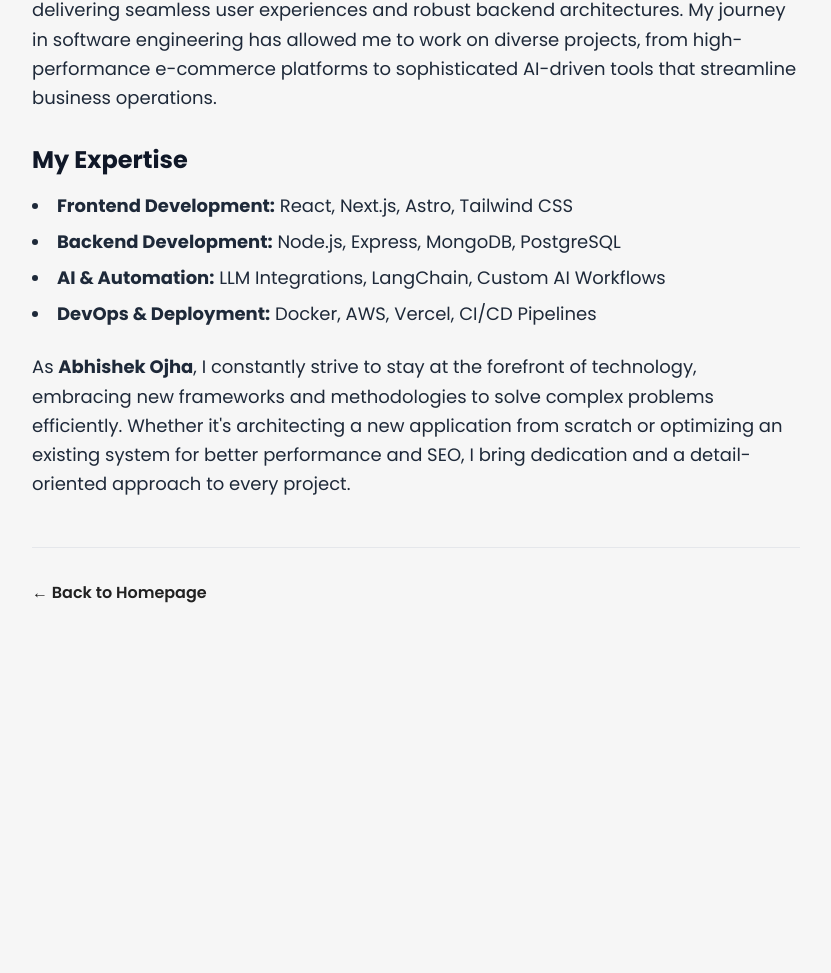
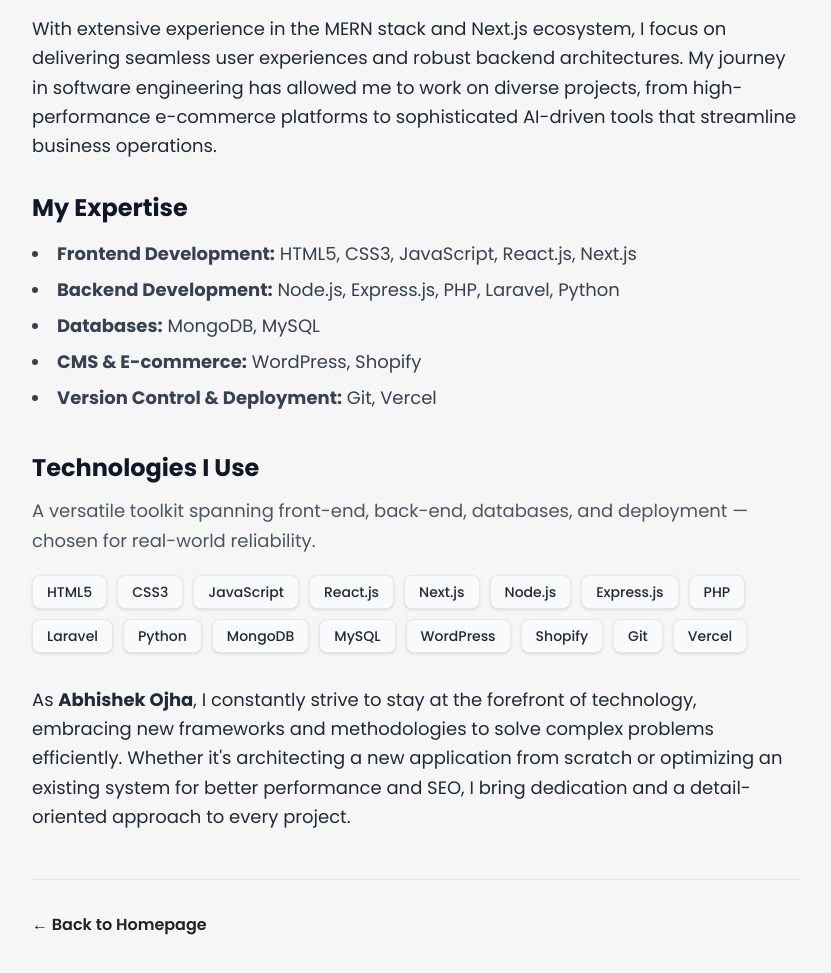
Before and after one commit to abhishekhojha/abhishekhojha, an Astro site: page /abhishekh-ojha in a window 1280 px wide. Shown: the part 343-1316 px from the top of the page, without its empty margins (224-1055 px from the left). Before the commit the page ends 1045 px from the top, so only its background shows below. Built offline with nearby package versions, Linux system fonts and the light colour scheme; Astro itself is replaced by a stand-in of ours.

Commit message:
skills update

```diff
--- a/src/pages/abhishekh-ojha.astro
+++ b/src/pages/abhishekh-ojha.astro
@@ -8,36 +8,102 @@
   description="Learn more about Abhishekh Ojha (also known as Abhishek Ojha), a Full Stack Developer and AI Engineer building scalable web applications."
   url="https://www.abhishekhojha.com/abhishekh-ojha"
 >
-  <main class="container mx-auto px-4 py-24 min-h-screen text-gray-800 dark:text-gray-200">
+  <main
+    class="container mx-auto px-4 pt-24 sm:pt-28 md:pt-36 py-24 min-h-screen text-gray-800 dark:text-gray-200"
+  >
     <div class="max-w-3xl mx-auto space-y-6">
-      <h1 class="text-4xl md:text-5xl font-extrabold text-gray-900 dark:text-gray-100 tracking-tight">
+      <h1
+        class="text-4xl md:text-5xl font-extrabold text-gray-900 dark:text-gray-100 tracking-tight"
+      >
         Abhishekh Ojha
       </h1>
 
       <p class="text-lg leading-relaxed">
-        Hello! I am <strong>Abhishekh Ojha</strong> (often spelled as <strong>Abhishek Ojha</strong>), a passionate Full Stack Developer and AI Automation Expert based in India. I specialize in building highly scalable, responsive web applications and integrating advanced AI capabilities into modern digital solutions.
+        Hello! I am <strong>Abhishekh Ojha</strong> (often spelled as <strong
+          >Abhishek Ojha</strong
+        >), a passionate Full Stack Developer and AI Automation Expert based in
+        India. I specialize in building highly scalable, responsive web
+        applications and integrating advanced AI capabilities into modern
+        digital solutions.
       </p>
 
       <p class="text-lg leading-relaxed">
-        With extensive experience in the MERN stack and Next.js ecosystem, I focus on delivering seamless user experiences and robust backend architectures. My journey in software engineering has allowed me to work on diverse projects, from high-performance e-commerce platforms to sophisticated AI-driven tools that streamline business operations.
+        With extensive experience in the MERN stack and Next.js ecosystem, I
+        focus on delivering seamless user experiences and robust backend
+        architectures. My journey in software engineering has allowed me to work
+        on diverse projects, from high-performance e-commerce platforms to
+        sophisticated AI-driven tools that streamline business operations.
       </p>
 
       <h2 class="text-2xl font-bold mt-8 mb-4 text-gray-900 dark:text-gray-100">
         My Expertise
       </h2>
-      <ul class="list-disc list-inside space-y-2 text-lg">
-        <li><strong>Frontend Development:</strong> React, Next.js, Astro, Tailwind CSS</li>
-        <li><strong>Backend Development:</strong> Node.js, Express, MongoDB, PostgreSQL</li>
-        <li><strong>AI & Automation:</strong> LLM Integrations, LangChain, Custom AI Workflows</li>
-        <li><strong>DevOps & Deployment:</strong> Docker, AWS, Vercel, CI/CD Pipelines</li>
+      <ul
+        class="list-disc list-inside space-y-2 text-lg text-gray-700 dark:text-gray-300"
+      >
+        <li>
+          <strong>Frontend Development:</strong> HTML5, CSS3, JavaScript, React.js,
+          Next.js
+        </li>
+        <li>
+          <strong>Backend Development:</strong> Node.js, Express.js, PHP, Laravel,
+          Python
+        </li>
+        <li><strong>Databases:</strong> MongoDB, MySQL</li>
+        <li><strong>CMS & E-commerce:</strong> WordPress, Shopify</li>
+        <li><strong>Version Control & Deployment:</strong> Git, Vercel</li>
       </ul>
 
+      <h2
+        class="text-2xl font-bold mt-10 mb-3 text-gray-900 dark:text-gray-100"
+      >
+        Technologies I Use
+      </h2>
+      <p class="text-lg leading-relaxed mb-5 text-gray-600 dark:text-gray-400">
+        A versatile toolkit spanning front-end, back-end, databases, and
+        deployment — chosen for real-world reliability.
+      </p>
+      <div class="flex flex-wrap gap-2.5 mb-8">
+        {
+          [
+            "HTML5",
+            "CSS3",
+            "JavaScript",
+            "React.js",
+            "Next.js",
+            "Node.js",
+            "Express.js",
+            "PHP",
+            "Laravel",
+            "Python",
+            "MongoDB",
+            "MySQL",
+            "WordPress",
+            "Shopify",
+            "Git",
+            "Vercel",
+          ].map((tech) => (
+            <span class="px-3.5 py-1.5 bg-gray-50 dark:bg-gray-800/80 text-gray-800 dark:text-gray-200 text-sm font-medium rounded-lg border border-gray-200 dark:border-gray-700/80 shadow-sm hover:-translate-y-0.5 transition-transform duration-200">
+              {tech}
+            </span>
+          ))
+        }
+      </div>
+
       <p class="text-lg leading-relaxed mt-6">
-        As <strong>Abhishek Ojha</strong>, I constantly strive to stay at the forefront of technology, embracing new frameworks and methodologies to solve complex problems efficiently. Whether it's architecting a new application from scratch or optimizing an existing system for better performance and SEO, I bring dedication and a detail-oriented approach to every project.
+        As <strong>Abhishek Ojha</strong>, I constantly strive to stay at the
+        forefront of technology, embracing new frameworks and methodologies to
+        solve complex problems efficiently. Whether it's architecting a new
+        application from scratch or optimizing an existing system for better
+        performance and SEO, I bring dedication and a detail-oriented approach
+        to every project.
       </p>
 
       <div class="mt-12 pt-8 border-t border-gray-200 dark:border-gray-800">
-        <a href="/" class="text-[var(--brand-dark)] dark:text-[var(--brand-light)] font-semibold hover:underline">
+        <a
+          href="/"
+          class="text-[var(--brand-dark)] dark:text-[var(--brand-light)] font-semibold hover:underline"
+        >
           &larr; Back to Homepage
         </a>
       </div>
```
